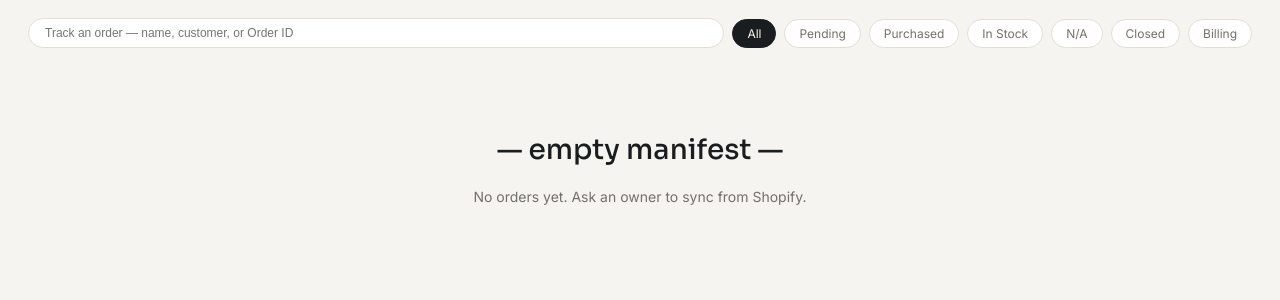
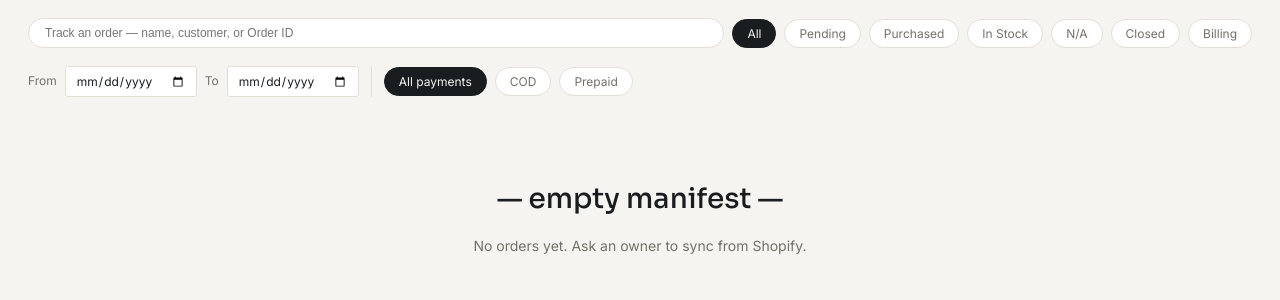
Before and after one commit to mranonymous19/arovehic-app, a Flask app: template templates/index.html in a window 1280 px wide. Shown: the part 84-384 px from the top of the page. Run offline with Flask 3, Linux system fonts and the light colour scheme; the template is opened without the code that fills it, so the values that code supplies are empty; parts of the project's set-up code (start-up, migrations or seed data) failed here and were passed over; some libraries are stand-ins or nearby versions.

Commit message:
Add date filter and COD/Prepaid staff scheduling

```diff
--- a/app.py
+++ b/app.py
@@ -144,6 +144,7 @@ def init_db():
         ALTER TABLE items ADD COLUMN IF NOT EXISTS packed_by TEXT;
         ALTER TABLE items ADD COLUMN IF NOT EXISTS packed_at TEXT;
         ALTER TABLE activity_log ADD COLUMN IF NOT EXISTS order_id TEXT;
+        ALTER TABLE orders ADD COLUMN IF NOT EXISTS shipping_amount NUMERIC;
         """
     )
     # Migration: tables created before the 'packer' role existed have a CHECK
@@ -541,7 +542,14 @@ def api_delete_user(user_id):
 @app.route("/api/settings", methods=["GET"])
 @owner_required
 def api_get_settings():
-    return jsonify({"n8n_webhook_url": get_setting("n8n_webhook_url", "")})
+    return jsonify({
+        "n8n_webhook_url": get_setting("n8n_webhook_url", ""),
+        # COD/Prepaid scheduling — see the "Routes - COD/Prepaid scheduling"
+        # section below for how these are used.
+        "cod_shipping_threshold": get_setting("cod_shipping_threshold", "140"),
+        "cod_staff_id": get_setting("cod_staff_id", ""),
+        "prepaid_staff_id": get_setting("prepaid_staff_id", ""),
+    })
 
 
 @app.route("/api/settings", methods=["POST"])
@@ -556,6 +564,68 @@ def api_save_settings():
     db.commit()
     cur.close()
     return jsonify({"ok": True, "n8n_webhook_url": url})
+
+
+# ---------------------------------------------------------------------------
+# Routes - COD/Prepaid scheduling (owner only)
+#
+# Payment type isn't a separate field synced from Shopify — the owner told
+# us it's implied by the shipping charge on the order (e.g. Rs 140 shipping
+# means COD, Rs 70/75 means Prepaid). So instead of hardcoding that, we
+# store a single threshold: any order with shipping_amount >= threshold is
+# COD, everything below it is Prepaid. That threshold, plus which staff
+# member is on COD duty vs Prepaid duty, is saved here — assignment is a
+# standing rule ("X handles all COD orders"), not something set per order,
+# so every order (past and future) always reflects the current rule.
+# ---------------------------------------------------------------------------
+
+@app.route("/api/settings/schedule", methods=["GET"])
+@owner_required
+def api_get_schedule_settings():
+    db = get_db()
+    cur = db.cursor()
+    cur.execute("SELECT id, name FROM users WHERE role = 'staff' ORDER BY name")
+    staff = [dict(r) for r in cur.fetchall()]
+    cur.close()
+    return jsonify({
+        "cod_shipping_threshold": get_setting("cod_shipping_threshold", "140"),
+        "cod_staff_id": get_setting("cod_staff_id", ""),
+        "prepaid_staff_id": get_setting("prepaid_staff_id", ""),
+        "staff": staff,
+    })
+
+
+@app.route("/api/settings/schedule", methods=["POST"])
+@owner_required
+def api_save_schedule_settings():
+    data = request.get_json(force=True) or {}
+    threshold_raw = data.get("cod_shipping_threshold", "140")
+    try:
+        threshold = float(threshold_raw)
+    except (TypeError, ValueError):
+        return jsonify({"error": "COD shipping threshold must be a number"}), 400
+    if threshold < 0:
+        return jsonify({"error": "COD shipping threshold can't be negative"}), 400
+
+    cod_staff_id = str(data.get("cod_staff_id") or "").strip()
+    prepaid_staff_id = str(data.get("prepaid_staff_id") or "").strip()
+
+    set_setting("cod_shipping_threshold", str(threshold))
+    set_setting("cod_staff_id", cod_staff_id)
+    set_setting("prepaid_staff_id", prepaid_staff_id)
+
+    db = get_db()
+    cur = db.cursor()
+    log_activity(cur, None, "schedule", "settings",
+                 f"{session['name']} updated COD/Prepaid staff scheduling")
+    db.commit()
+    cur.close()
+    return jsonify({
+        "ok": True,
+        "cod_shipping_threshold": str(threshold),
+        "cod_staff_id": cod_staff_id,
+        "prepaid_staff_id": prepaid_staff_id,
+    })
 
 
 # ---------------------------------------------------------------------------
@@ -606,11 +676,25 @@ def api_sync():
         full_address = ", ".join(p for p in [address1, address2, city, state, pincode] if p)
         customer_phone = addr.get("phone") or order.get("phone") or ""
 
+        # Shipping charge — this is what COD vs Prepaid is derived from (see
+        # Settings -> Schedule). Accept a couple of shapes since it depends
+        # on how the n8n Code node reshapes the Shopify order.
+        shipping_amount_raw = (
+            order.get("shipping_amount")
+            or order.get("total_shipping_price")
+            or ""
+        )
+        try:
+            shipping_amount = float(shipping_amount_raw) if shipping_amount_raw != "" else None
+        except (TypeError, ValueError):
+            shipping_amount = None
+
         cur.execute(
             "INSERT INTO orders (shopify_order_id, order_name, customer_name, "
             "shipping_address, shipping_address1, shipping_address2, shipping_city, "
-            "shipping_state, shipping_pincode, customer_phone, created_at, synced_at) "
-            "VALUES (%s, %s, %s, %s, %s, %s, %s, %s, %s, %s, %s, %s) "
+            "shipping_state, shipping_pincode, customer_phone, shipping_amount, "
+            "created_at, synced_at) "
+            "VALUES (%s, %s, %s, %s, %s, %s, %s, %s, %s, %s, %s, %s, %s) "
             "ON CONFLICT (shopify_order_id) DO UPDATE SET "
             "order_name = EXCLUDED.order_name, customer_name = EXCLUDED.customer_name, "
             "shipping_address = EXCLUDED.shipping_address, "
@@ -620,9 +704,10 @@ def api_sync():
             "shipping_state = EXCLUDED.shipping_state, "
             "shipping_pincode = EXCLUDED.shipping_pincode, "
             "customer_phone = EXCLUDED.customer_phone, "
+            "shipping_amount = EXCLUDED.shipping_amount, "
             "created_at = EXCLUDED.created_at, synced_at = EXCLUDED.synced_at",
             (order_id, order_name, customer_name, full_address, address1, address2,
-             city, state, pincode, customer_phone, created_at, now),
+             city, state, pincode, customer_phone, shipping_amount, created_at, now),
         )
         order_count += 1
 
@@ -740,9 +825,38 @@ def api_orders():
     db = get_db()
     cur = db.cursor()
     status_filter = request.args.get("status")
+    payment_filter = request.args.get("payment")  # 'cod' or 'prepaid'
+    date_from = request.args.get("date_from")  # 'YYYY-MM-DD', inclusive
+    date_to = request.args.get("date_to")      # 'YYYY-MM-DD', inclusive
 
-    cur.execute("SELECT * FROM orders ORDER BY created_at DESC")
+    # created_at is stored as ISO-8601 text (as it comes from Shopify), so
+    # cast it to a date for the range comparison rather than a string match.
+    query = "SELECT * FROM orders WHERE 1=1"
+    params = []
+    if date_from:
+        # NULLIF guards against a blank/unparseable created_at (e.g. odd
+        # sync data) throwing a cast error — it just won't match instead.
+        query += " AND NULLIF(created_at, '')::date >= %s::date"
+        params.append(date_from)
+    if date_to:
+        query += " AND NULLIF(created_at, '')::date <= %s::date"
+        params.append(date_to)
+    query += " ORDER BY created_at DESC"
+    cur.execute(query, params)
     orders = cur.fetchall()
+
+    # COD/Prepaid is derived from each order's shipping charge against the
+    # threshold set in Settings -> Schedule, not stored per order — so
+    # changing the threshold or the staff assignment always applies
+    # retroactively to every order, past and future.
+    cod_threshold = float(get_setting("cod_shipping_threshold", "140") or 140)
+    cod_staff_id = get_setting("cod_staff_id", "")
+    prepaid_staff_id = get_setting("prepaid_staff_id", "")
+    staff_names = {}
+    staff_ids = [sid for sid in (cod_staff_id, prepaid_staff_id) if sid]
+    if staff_ids:
+        cur.execute("SELECT id, name FROM users WHERE id = ANY(%s)", ([int(s) for s in staff_ids],))
+        staff_names = {str(r["id"]): r["name"] for r in cur.fetchall()}
 
     # Fetch items for ALL orders in a single query instead of one query per
     # order (N+1), then group them in Python. This turns "1 + (1 per order)"
@@ -768,6 +882,21 @@ def api_orders():
         # actual statuses and needs no separate "reopen" bookkeeping: if
         # an item goes back to pending, the order just stops being closed.
         closed = bool(items) and all(i["status"] != "pending" for i in items)
+
+        shipping_amount = order["shipping_amount"]
+        if shipping_amount is None:
+            # No shipping charge synced (e.g. a manually-pasted order) —
+            # payment type can't be derived, so leave it unset rather than
+            # guessing.
+            payment_type = None
+            assigned_to = None
+        else:
+            payment_type = "cod" if float(shipping_amount) >= cod_threshold else "prepaid"
+            assigned_staff_id = cod_staff_id if payment_type == "cod" else prepaid_staff_id
+            assigned_to = staff_names.get(str(assigned_staff_id)) if assigned_staff_id else None
+
+        if payment_filter in ("cod", "prepaid") and payment_type != payment_filter:
+            continue
 
         if status_filter == "closed":
             # Every item in the order, as long as the order itself is closed.
@@ -801,6 +930,8 @@ def api_orders():
                 "shipping_pincode": order["shipping_pincode"],
                 "created_at": order["created_at"],
                 "closed": closed,
+                "payment_type": payment_type,
+                "assigned_to": assigned_to,
                 "items": [dict(i) for i in items],
             }
         )
--- a/render.yaml
+++ b/render.yaml
@@ -4,7 +4,7 @@ services:
     runtime: python
     plan: free
     buildCommand: pip install -r requirements.txt
-    startCommand: gunicorn app:app --timeout 120
+    startCommand: gunicorn app:app
     envVars:
       - key: DATABASE_URL
         sync: false  # set this manually in the Render dashboard (your Supabase connection string)
--- a/static/app.js
+++ b/static/app.js
@@ -13,6 +13,9 @@ const ROLE_LABELS = {
 };
 
 let currentFilter = "";
+let currentPaymentFilter = "";
+let currentDateFrom = "";
+let currentDateTo = "";
 let currentRole = null;
 let currentName = "";
 let lastLoadedOrders = [];
@@ -27,7 +30,17 @@ const settingsModal = document.getElementById("settingsModal");
 const webhookInput = document.getElementById("webhookInput");
 const saveSettingsBtn = document.getElementById("saveSettingsBtn");
 const closeSettingsBtn = document.getElementById("closeSettingsBtn");
-const filterButtons = document.querySelectorAll(".filter-btn");
+const filterButtons = document.querySelectorAll(".filter-btn[data-status]");
+const paymentFilterButtons = document.querySelectorAll(".filter-btn[data-payment]");
+const dateFromInput = document.getElementById("dateFromInput");
+const dateToInput = document.getElementById("dateToInput");
+const clearDateFilterBtn = document.getElementById("clearDateFilterBtn");
+
+const codThresholdInput = document.getElementById("codThresholdInput");
+const codStaffSelect = document.getElementById("codStaffSelect");
+const prepaidStaffSelect = document.getElementById("prepaidStaffSelect");
+const scheduleError = document.getElementById("scheduleError");
+const saveScheduleBtn = document.getElementById("saveScheduleBtn");
 
 const pasteOrderBtn = document.getElementById("pasteOrderBtn");
 const pasteOrderModal = document.getElementById("pasteOrderModal");
@@ -106,7 +119,12 @@ function canTogglePacked() {
 // ---------------------------------------------------------------------------
 
 async function loadOrders() {
-  const url = currentFilter ? `/api/orders?status=${currentFilter}` : "/api/orders";
+  const params = new URLSearchParams();
+  if (currentFilter) params.set("status", currentFilter);
+  if (currentPaymentFilter) params.set("payment", currentPaymentFilter);
+  if (currentDateFrom) params.set("date_from", currentDateFrom);
+  if (currentDateTo) params.set("date_to", currentDateTo);
+  const url = params.toString() ? `/api/orders?${params.toString()}` : "/api/orders";
   const res = await fetch(url);
   const orders = await res.json();
   lastLoadedOrders = orders;
@@ -160,11 +178,19 @@ function renderOrders(orders) {
 
     const head = document.createElement("div");
     head.className = "order-head";
+    const paymentBadge = order.payment_type
+      ? `<span class="payment-badge payment-badge-${order.payment_type}">${order.payment_type === "cod" ? "COD" : "Prepaid"}</span>`
+      : "";
+    const assignedTo = order.assigned_to
+      ? `<span class="assigned-to">Assigned: ${escapeHtml(order.assigned_to)}</span>`
+      : "";
     head.innerHTML = `
       <span class="order-head-left">
         <span class="order-name">${escapeHtml(order.order_name)}</span>
         <span class="customer">${escapeHtml(order.customer_name || "")}</span>
         ${order.closed ? `<span class="order-closed-badge">Closed</span>` : ""}
+        ${paymentBadge}
+        ${assignedTo}
       </span>
       ${currentRole === "owner" ? `<button type="button" class="order-history-link" data-order-id="${escapeHtml(order.order_id)}">History</button>` : ""}
     `;
@@ -377,6 +403,44 @@ filterButtons.forEach((btn) => {
   });
 });
 
+paymentFilterButtons.forEach((btn) => {
+  btn.addEventListener("click", () => {
+    paymentFilterButtons.forEach((b) => b.classList.remove("active"));
+    btn.classList.add("active");
+    currentPaymentFilter = btn.dataset.payment;
+    loadOrders();
+  });
+});
+
+// ---------------------------------------------------------------------------
+// Date range filter
+// ---------------------------------------------------------------------------
+
+function updateClearDateFilterVisibility() {
+  clearDateFilterBtn.hidden = !currentDateFrom && !currentDateTo;
+}
+
+dateFromInput.addEventListener("change", () => {
+  currentDateFrom = dateFromInput.value;
+  updateClearDateFilterVisibility();
+  loadOrders();
+});
+
+dateToInput.addEventListener("change", () => {
+  currentDateTo = dateToInput.value;
+  updateClearDateFilterVisibility();
+  loadOrders();
+});
+
+clearDateFilterBtn.addEventListener("click", () => {
+  currentDateFrom = "";
+  currentDateTo = "";
+  dateFromInput.value = "";
+  dateToInput.value = "";
+  updateClearDateFilterVisibility();
+  loadOrders();
+});
+
 // ---------------------------------------------------------------------------
 // Settings modal (owner only)
 // ---------------------------------------------------------------------------
@@ -386,6 +450,8 @@ settingsBtn.addEventListener("click", async () => {
   const data = await res.json();
   webhookInput.value = data.n8n_webhook_url || "";
   settingsModal.hidden = false;
+  scheduleError.hidden = true;
+  await loadScheduleSettings();
 });
 
 closeSettingsBtn.addEventListener("click", () => { settingsModal.hidden = true; });
@@ -398,6 +464,51 @@ saveSettingsBtn.addEventListener("click", async () => {
   });
   settingsModal.hidden = true;
   showMessage("Webhook URL saved.");
+});
+
+// ---------------------------------------------------------------------------
+// Schedule settings (owner only — COD/Prepaid staff assignment)
+// ---------------------------------------------------------------------------
+
+async function loadScheduleSettings() {
+  const res = await fetch("/api/settings/schedule");
+  if (!res.ok) return;
+  const data = await res.json();
+  codThresholdInput.value = data.cod_shipping_threshold || "140";
+
+  const fillStaffSelect = (select, selectedId) => {
+    select.innerHTML = `<option value="">— none —</option>`;
+    for (const s of data.staff) {
+      const opt = document.createElement("option");
+      opt.value = s.id;
+      opt.textContent = s.name;
+      if (String(s.id) === String(selectedId)) opt.selected = true;
+      select.appendChild(opt);
+    }
+  };
+  fillStaffSelect(codStaffSelect, data.cod_staff_id);
+  fillStaffSelect(prepaidStaffSelect, data.prepaid_staff_id);
+}
+
+saveScheduleBtn.addEventListener("click", async () => {
+  scheduleError.hidden = true;
+  const res = await fetch("/api/settings/schedule", {
+    method: "POST",
+    headers: { "Content-Type": "application/json" },
+    body: JSON.stringify({
+      cod_shipping_threshold: codThresholdInput.value,
+      cod_staff_id: codStaffSelect.value,
+      prepaid_staff_id: prepaidStaffSelect.value,
+    }),
+  });
+  const data = await res.json();
+  if (!res.ok) {
+    scheduleError.textContent = data.error || "Could not save schedule.";
+    scheduleError.hidden = false;
+    return;
+  }
+  showMessage("Schedule saved.");
+  loadOrders();
 });
 
 // ---------------------------------------------------------------------------
@@ -545,6 +656,7 @@ const ACTIVITY_ACTION_LABELS = {
   delete_user: "Removed user",
   reset_password: "Password reset",
   settings: "Settings",
+  schedule: "Schedule",
 };
 
 activityLogBtn.addEventListener("click", async () => {
--- a/static/style.css
+++ b/static/style.css
@@ -139,6 +139,52 @@ a.btn { text-decoration: none; display: inline-block; }
   background: var(--ink);
   color: var(--paper);
   border-color: var(--ink);
+}
+
+.date-filter-label {
+  font-size: 12px;
+  color: var(--muted);
+}
+
+.date-filter-input {
+  border: 1px solid var(--line);
+  border-radius: 3px;
+  padding: 6px 10px;
+  font-size: 12px;
+  background: var(--card);
+  color: var(--ink);
+  font-family: 'Inter', sans-serif;
+}
+
+.filter-divider {
+  width: 1px;
+  align-self: stretch;
+  background: var(--line);
+  margin: 0 4px;
+}
+
+.payment-badge {
+  font-size: 10px;
+  font-weight: 700;
+  letter-spacing: 0.04em;
+  text-transform: uppercase;
+  border-radius: 999px;
+  padding: 2px 8px;
+}
+.payment-badge-cod {
+  color: var(--amber);
+  background: var(--amber-bg);
+  border: 1px solid var(--amber);
+}
+.payment-badge-prepaid {
+  color: var(--green);
+  background: var(--green-bg);
+  border: 1px solid var(--green);
+}
+
+.assigned-to {
+  font-size: 11px;
+  color: var(--muted);
 }
 
 main {
--- a/templates/index.html
+++ b/templates/index.html
@@ -34,6 +34,20 @@
     <button class="filter-btn" data-status="billing">Billing</button>
   </div>
 
+  <div class="filters">
+    <label class="date-filter-label" for="dateFromInput">From</label>
+    <input id="dateFromInput" type="date" class="date-filter-input">
+    <label class="date-filter-label" for="dateToInput">To</label>
+    <input id="dateToInput" type="date" class="date-filter-input">
+    <button id="clearDateFilterBtn" class="btn btn-ghost btn-small" hidden>Clear dates</button>
+
+    <span class="filter-divider"></span>
+
+    <button class="filter-btn active" data-payment="">All payments</button>
+    <button class="filter-btn" data-payment="cod">COD</button>
+    <button class="filter-btn" data-payment="prepaid">Prepaid</button>
+  </div>
+
   <main id="ordersContainer"></main>
 
   <!-- Settings modal (owner only) -->
@@ -45,6 +59,23 @@
       <div class="modal-actions">
         <button id="saveSettingsBtn" class="btn btn-primary">Save</button>
         <button id="closeSettingsBtn" class="btn btn-ghost">Cancel</button>
+      </div>
+
+      <h3 class="modal-subheading">Schedule — COD / Prepaid staff</h3>
+      <p class="modal-subtext">
+        Payment type is derived from each order's shipping charge. Orders with
+        shipping at or above the threshold are COD; below it, Prepaid. Assign
+        which staff account handles each — applies to every order automatically.
+      </p>
+      <label for="codThresholdInput">COD shipping threshold (₹)</label>
+      <input id="codThresholdInput" type="number" step="0.01" min="0" placeholder="140">
+      <label for="codStaffSelect">Staff assigned to COD orders</label>
+      <select id="codStaffSelect"><option value="">— none —</option></select>
+      <label for="prepaidStaffSelect">Staff assigned to Prepaid orders</label>
+      <select id="prepaidStaffSelect"><option value="">— none —</option></select>
+      <div id="scheduleError" class="field-error" hidden></div>
+      <div class="modal-actions">
+        <button id="saveScheduleBtn" class="btn btn-primary">Save schedule</button>
       </div>
     </div>
   </div>
```
Also changed, not shown: README.md.
